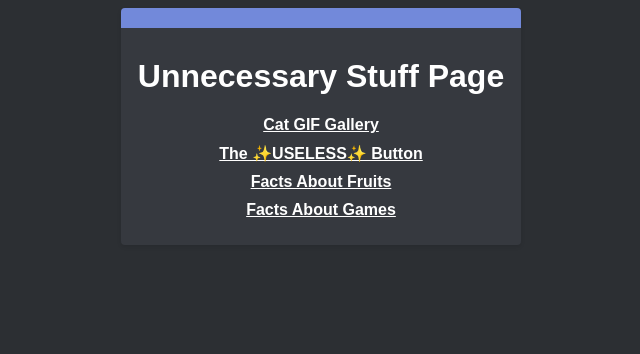
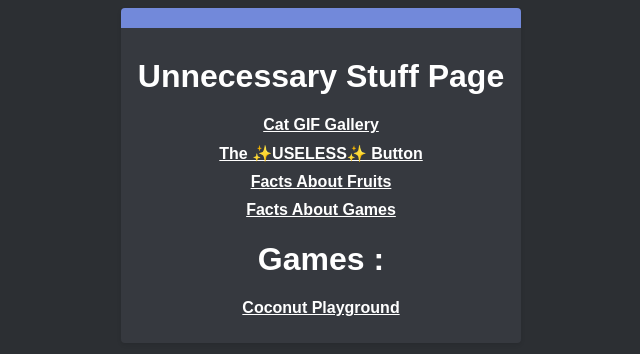
Before and after one commit to Wooly2/Wooly2.github.io, a plain HTML site: page index.html in a window 1280 px wide. Shown: the whole page, without its empty margins (319-959 px from the left). Drawn offline with Linux system fonts and the light colour scheme.

Commit message:
Update index.html

```diff
--- a/index.html
+++ b/index.html
@@ -14,6 +14,8 @@
         <li><a href="https://wooly2.github.io/useless-button/" style="color: #FFFFFF; font-weight: bold; margin-bottom: 10px; display: block;">The ✨USELESS✨ Button</a></li>
         <li><a href="https://wooly2.github.io/fruit-facts/" style="color: #FFFFFF; font-weight: bold; margin-bottom: 10px; display: block;">Facts About Fruits</a></li>
         <li><a href="https://wooly2.github.io/game-facts/" style="color: #FFFFFF; font-weight: bold; margin-bottom: 10px; display: block;">Facts About Games</a></li>
+        <h1>Games :</h1>
+        <li><a href="https://wooly2.github.io/cpg/" style="color: #FFFFFF; font-weight: bold; margin-bottom: 10px; display: block;">Coconut Playground</a></li>
       </ul>
     </div>
   </div>
```
